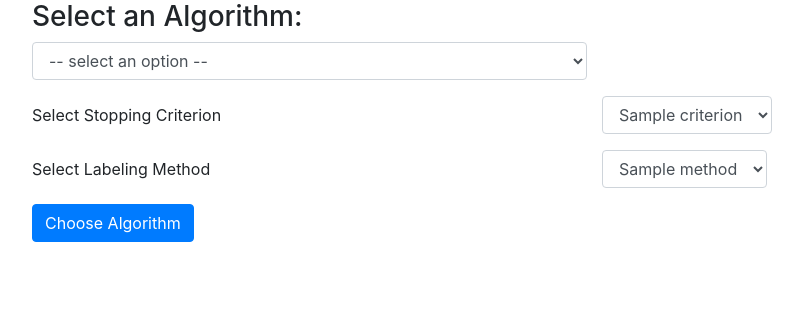
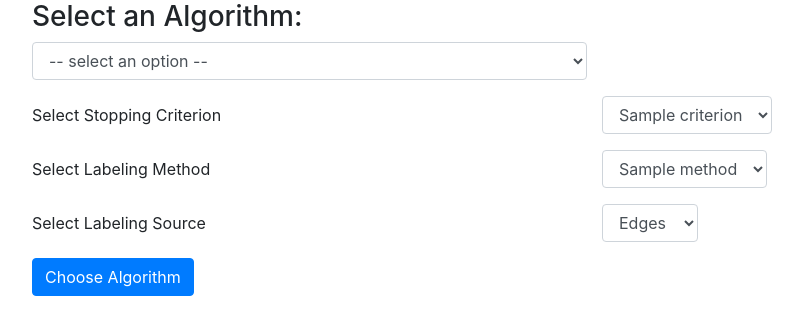
Before and after one commit to GArad89/model_exploration, a Flask app: template webapp/templates/algorithm_choice.html in a window 1280 px wide. Shown: the part 56-391 px from the top of the page, without its empty margins (53-856 px from the left). Run offline with Flask 2, Linux system fonts and the light colour scheme; the template is opened without the code that fills it: most values are stand-ins (such as "Sample title", 1, 10 or a date in 2020); parts of the project's set-up code (start-up, migrations or seed data) failed here and were passed over; some libraries are stand-ins or nearby versions.

Commit message:
added the control for choosing labeling source

```diff
--- a/webapp/templates/algorithm_choice.html
+++ b/webapp/templates/algorithm_choice.html
@@ -48,6 +48,18 @@
       </div>
     </div>
 
+    <div class="form-group row">
+      <label for="labeling-source" class="col-form-label col-sm-6">Select Labeling Source</label>
+      <div class="col-auto">
+        <select id="labeling-source" name="labeling-source" class="form-control">
+          <!--<option disabled selected value>Choose Method</option>-->
+        {% for source in ['Edges', 'Nodes'] %}
+          <option>{{ source }}</option>
+        {% endfor %}
+        </select>
+      </div>
+    </div>
+
     <div class="form-group">
       <button type="submit" class="btn btn-primary">Choose Algorithm</button>
     </div>
--- a/webapp/views.py
+++ b/webapp/views.py
@@ -80,6 +80,7 @@ def algorithm_choice_form():
 
         stopping_criterion = request.values['stopping-criterion']
         labeling_method = request.values['labeling-method']
+
         result = run_algo(graph, algorithm_name, parameters, stopping_criterion, labeling_method)
         result_id = get_results().save(result)
 
```
